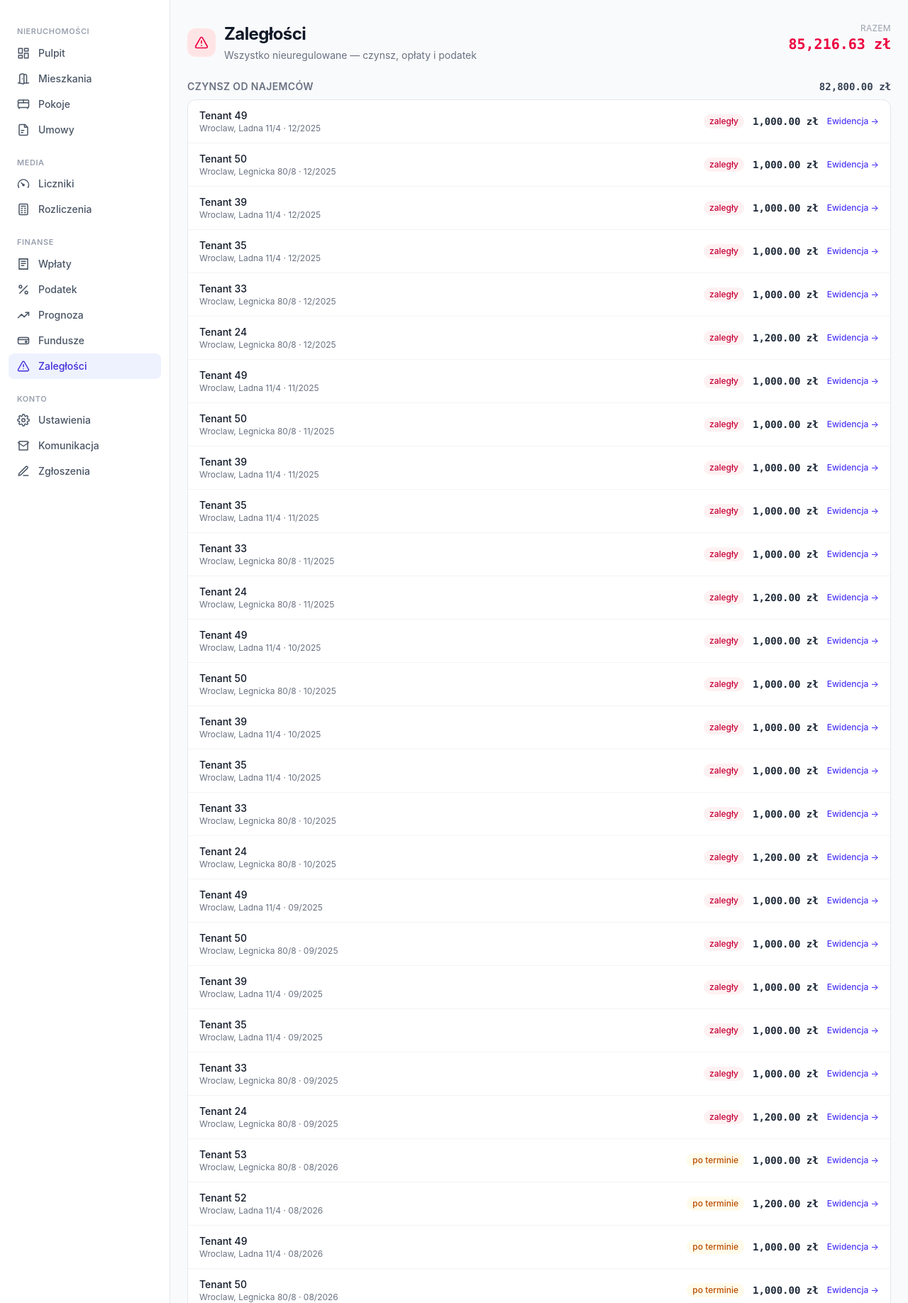
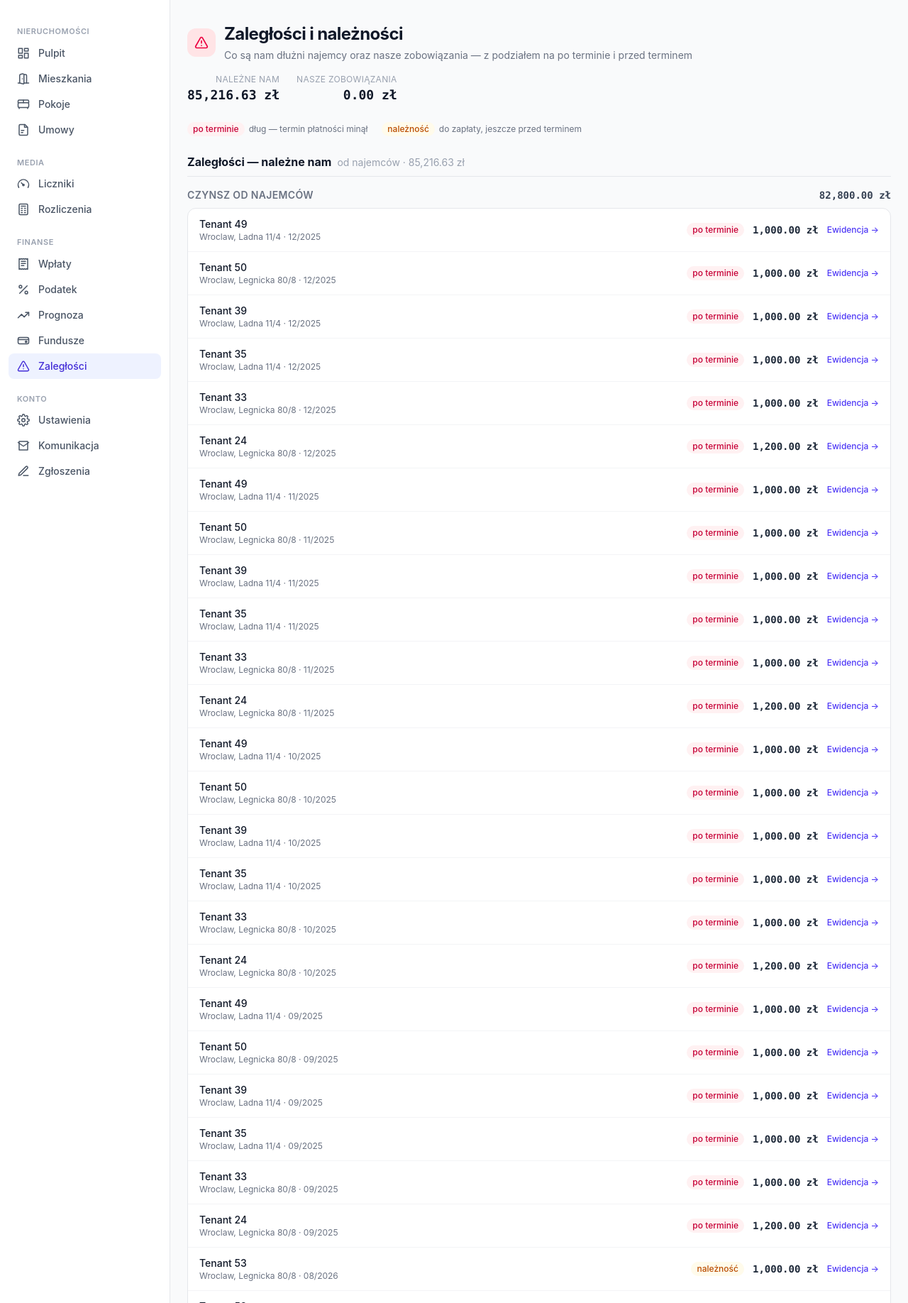
Before and after one commit to jdrwal/npbeta-py, a Django app: page /arrears/ in a window 1280 px wide. Shown: the part 84-1920 px from the top of the page at 71% size. Run offline with Django 5.2, Linux system fonts and the light colour scheme; a user stored in the database is signed in; data comes from the database, SQL or seed files in the repository; data that the repository does not hold is empty; parts of the project's set-up code (start-up, migrations or seed data) failed here and were passed over.

Commit message:
feat(arrears): split receivables vs payables; mark overdue fees (red/yellow)

```diff
--- a/apps/core/services/stats.py
+++ b/apps/core/services/stats.py
@@ -163,6 +163,7 @@ class FeeArrear:
     calc_id: int
     bill_year: int  # month where the fee is confirmed (Ewidencja link)
     bill_month: int
+    overdue: bool = False  # billing month already passed → a real debt
 
 
 def _next_month(year: int, month: int) -> tuple[int, int]:
@@ -190,6 +191,8 @@ def unconfirmed_fees(user: User) -> list[FeeArrear]:
         .select_related("flat")
         .prefetch_related("tenants__items")
     )
+    today = timezone.now().date()
+    cur = (today.year, today.month)
     for calc in calcs:
         midpoint = calc.period_start + (calc.period_end - calc.period_start) / 2
         p_year, p_month = midpoint.year, midpoint.month
@@ -210,6 +213,7 @@ def unconfirmed_fees(user: User) -> list[FeeArrear]:
                     calc_id=calc.pk,
                     bill_year=bill_year,
                     bill_month=bill_month,
+                    overdue=(bill_year, bill_month) < cur,
                 )
             )
     items.sort(key=lambda x: (x.period_label, x.tenant_name), reverse=True)
--- a/apps/core/templates/core/arrears.html
+++ b/apps/core/templates/core/arrears.html
@@ -8,15 +8,32 @@
             <svg class="h-5 w-5" viewBox="0 0 24 24" fill="none" stroke="currentColor" stroke-width="2" stroke-linecap="round" stroke-linejoin="round"><path d="m21.73 18-8-14a2 2 0 0 0-3.48 0l-8 14A2 2 0 0 0 4 21h16a2 2 0 0 0 1.73-3Z"/><path d="M12 9v4M12 17h.01"/></svg>
         </span>
         <div>
-            <h1>Zaległości</h1>
-            <p class="mt-1 text-sm text-gray-500 dark:text-gray-400">Wszystko nieuregulowane — czynsz, opłaty i podatek</p>
+            <h1>Zaległości i należności</h1>
+            <p class="mt-1 text-sm text-gray-500 dark:text-gray-400">Co są nam dłużni najemcy oraz nasze zobowiązania — z podziałem na po terminie i przed terminem</p>
         </div>
     </div>
-    <div class="text-right">
-        <div class="text-xs uppercase tracking-wide text-gray-400 dark:text-gray-500">Razem</div>
-        <div class="font-mono text-xl font-bold text-rose-600 dark:text-rose-400">{{ grand_total|floatformat:2|intcomma }} zł</div>
+    <div class="flex items-end gap-6">
+        <div class="text-right">
+            <div class="text-xs uppercase tracking-wide text-gray-400 dark:text-gray-500">Należne nam</div>
+            <div class="font-mono text-lg font-bold text-gray-900 dark:text-white">{{ receivable_total|floatformat:2|intcomma }} zł</div>
+        </div>
+        <div class="text-right">
+            <div class="text-xs uppercase tracking-wide text-gray-400 dark:text-gray-500">Nasze zobowiązania</div>
+            <div class="font-mono text-lg font-bold text-gray-900 dark:text-white">{{ payable_total|floatformat:2|intcomma }} zł</div>
+        </div>
     </div>
 </div>
+
+<div class="mb-6 flex flex-wrap items-center gap-x-5 gap-y-2 text-xs text-gray-500 dark:text-gray-400">
+    <span class="inline-flex items-center gap-1.5"><span class="pill bg-rose-50 text-rose-700 dark:bg-rose-500/15 dark:text-rose-300">po terminie</span> dług — termin płatności minął</span>
+    <span class="inline-flex items-center gap-1.5"><span class="pill bg-amber-50 text-amber-700 dark:bg-amber-500/15 dark:text-amber-300">należność</span> do zapłaty, jeszcze przed terminem</span>
+</div>
+
+{# ===== Zaległości: co są nam dłużni najemcy ===== #}
+<h2 class="mb-4 flex flex-wrap items-baseline gap-x-2 border-b border-gray-200 pb-2 text-base font-bold text-gray-900 dark:border-gray-800 dark:text-white">
+    Zaległości — należne nam
+    <span class="text-sm font-normal text-gray-400 dark:text-gray-500">od najemców · {{ receivable_total|floatformat:2|intcomma }} zł</span>
+</h2>
 
 {# --- Czynsz --- #}
 <section class="mb-8">
@@ -33,7 +50,7 @@
                 <div class="truncate text-xs text-gray-500 dark:text-gray-400">{{ r.flat }} · {{ r.period }}</div>
             </div>
             <div class="flex items-center gap-3">
-                {% if r.status == 'EXC' %}<span class="pill bg-rose-50 text-rose-700 dark:bg-rose-500/15 dark:text-rose-300">zaległy</span>{% else %}<span class="pill bg-amber-50 text-amber-700 dark:bg-amber-500/15 dark:text-amber-300">po terminie</span>{% endif %}
+                {% if r.status == 'EXC' %}<span class="pill bg-rose-50 text-rose-700 dark:bg-rose-500/15 dark:text-rose-300">po terminie</span>{% else %}<span class="pill bg-amber-50 text-amber-700 dark:bg-amber-500/15 dark:text-amber-300">należność</span>{% endif %}
                 <span class="font-mono text-sm font-semibold text-gray-800 dark:text-gray-100">{{ r.amount|floatformat:2|intcomma }} zł</span>
                 <a href="{{ r.url }}" class="text-xs font-medium text-indigo-600 hover:underline dark:text-indigo-400">Ewidencja →</a>
             </div>
@@ -60,6 +77,7 @@
                 <div class="truncate text-xs text-gray-500 dark:text-gray-400">{{ r.flat }} · za {{ r.period }}</div>
             </div>
             <div class="flex items-center gap-3">
+                {% if r.overdue %}<span class="pill bg-rose-50 text-rose-700 dark:bg-rose-500/15 dark:text-rose-300">po terminie</span>{% else %}<span class="pill bg-amber-50 text-amber-700 dark:bg-amber-500/15 dark:text-amber-300">należność</span>{% endif %}
                 <span class="font-mono text-sm font-semibold text-gray-800 dark:text-gray-100">{{ r.amount|floatformat:2|intcomma }} zł</span>
                 <a href="{{ r.calc_url }}" class="text-xs font-medium text-indigo-600 hover:underline dark:text-indigo-400">Rozliczenie →</a>
                 <a href="{{ r.records_url }}" class="text-xs font-medium text-indigo-600 hover:underline dark:text-indigo-400">Ewidencja →</a>
@@ -71,6 +89,12 @@
     <p class="rounded-xl border border-gray-200 bg-white px-4 py-3 text-sm text-gray-400 dark:border-gray-800 dark:bg-gray-900 dark:text-gray-500">Brak nieodznaczonych opłat.</p>
     {% endif %}
 </section>
+
+{# ===== Należności: co jesteśmy dłużni ===== #}
+<h2 class="mb-4 mt-12 flex flex-wrap items-baseline gap-x-2 border-b border-gray-200 pb-2 text-base font-bold text-gray-900 dark:border-gray-800 dark:text-white">
+    Należności — do zapłaty przez nas
+    <span class="text-sm font-normal text-gray-400 dark:text-gray-500">podatek · {{ payable_total|floatformat:2|intcomma }} zł</span>
+</h2>
 
 {# --- Podatek --- #}
 <section class="mb-4">
@@ -87,7 +111,7 @@
                 <div class="text-xs text-gray-500 dark:text-gray-400">termin {{ r.deadline|date:"Y-m-d" }}</div>
             </div>
             <div class="flex items-center gap-3">
-                {% if r.overdue %}<span class="pill bg-rose-50 text-rose-700 dark:bg-rose-500/15 dark:text-rose-300">zaległy</span>{% else %}<span class="pill bg-amber-50 text-amber-700 dark:bg-amber-500/15 dark:text-amber-300">należny</span>{% endif %}
+                {% if r.overdue %}<span class="pill bg-rose-50 text-rose-700 dark:bg-rose-500/15 dark:text-rose-300">po terminie</span>{% else %}<span class="pill bg-amber-50 text-amber-700 dark:bg-amber-500/15 dark:text-amber-300">należność</span>{% endif %}
                 <span class="font-mono text-sm font-semibold text-gray-800 dark:text-gray-100">{{ r.amount|intcomma }} zł</span>
                 <a href="{{ r.url }}" class="text-xs font-medium text-indigo-600 hover:underline dark:text-indigo-400">Podatek →</a>
             </div>
--- a/apps/core/views.py
+++ b/apps/core/views.py
@@ -253,6 +253,7 @@ def arrears(request: HttpRequest) -> HttpResponse:
             "flat": str(i.flat),
             "period": i.period_label,
             "amount": i.amount,
+            "overdue": i.overdue,
             "calc_url": reverse("core:calculation_detail", args=[i.calc_id]),
             "records_url": (
                 f"{reverse('core:records')}?year={i.bill_year}"
@@ -283,7 +284,10 @@ def arrears(request: HttpRequest) -> HttpResponse:
     ]
     tax_total = sum(m.tax for m in unpaid_tax)
 
-    grand_total = rent_total + fee_total + Decimal(tax_total)
+    # "Zaległości" = what tenants owe us; "Należności" = what we owe (tax).
+    receivable_total = rent_total + fee_total
+    payable_total = Decimal(tax_total)
+    grand_total = receivable_total + payable_total
     return render(
         request,
         "core/arrears.html",
@@ -294,6 +298,8 @@ def arrears(request: HttpRequest) -> HttpResponse:
             "fee_total": fee_total,
             "tax_rows": tax_rows,
             "tax_total": tax_total,
+            "receivable_total": receivable_total,
+            "payable_total": payable_total,
             "grand_total": grand_total,
         },
     )
```
Also changed, not shown: tests/test_fee_arrears.py (+1 -0 lines), static/css/app.css.
